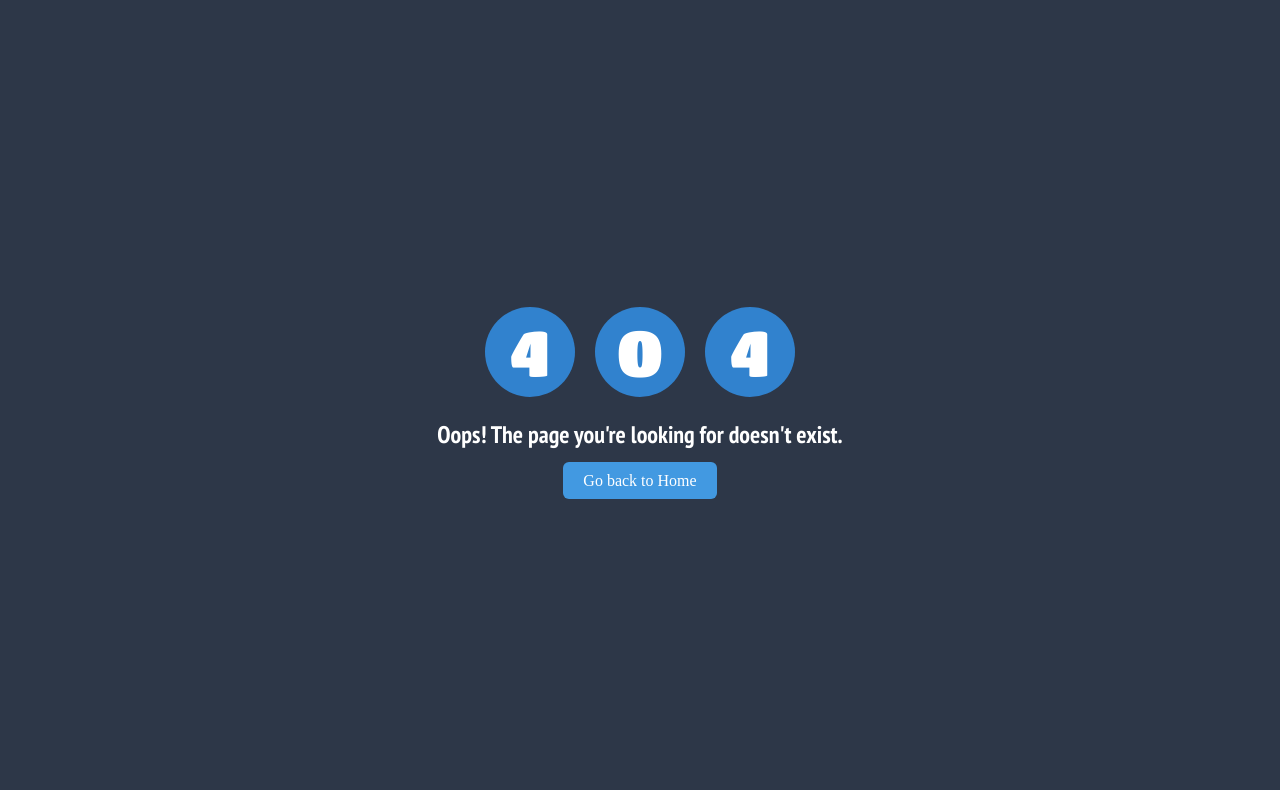
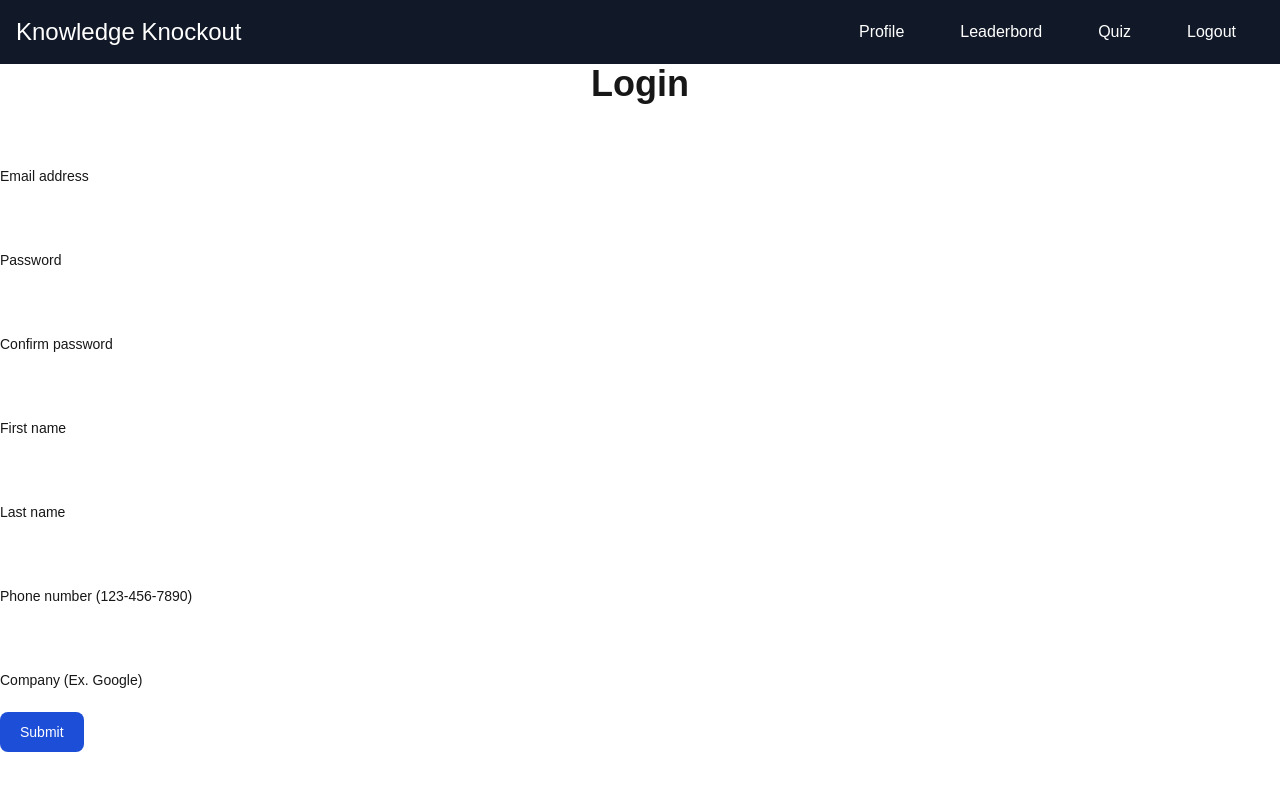
Before and after one commit to tmchuynh/knowledge_knockout, a Next.js app: page /login in a window 1280 px wide. Before the commit this address had no page. Shown: the top 790 px of the page. Built offline with nearby package versions, Linux system fonts and the light colour scheme; a web font is replaced by a local one.

Commit message:
fix pages

```diff
--- a/src/app/components/Header.tsx
+++ b/src/app/components/Header.tsx
@@ -7,8 +7,8 @@ import "../styles.css";
 const Header = () => {
 
     return (
-        <header className="p-4 bg-gray-900 text-white flex justify-between items-center">
-            <h1 className="text-2xl col-span-9">My App</h1>
+        <header className="p-4 mb-12 bg-gray-900 text-white flex justify-between items-center">
+            <h1 className="text-2xl col-span-9">Knowledge Knockout</h1>
             <nav>
                 <>
                     <Link className='p-7' href={`/${ 0 }/dashboard`}>Profile</Link>
--- a/src/app/leaderboard/[quiz]/page.tsx
+++ b/src/app/leaderboard/[quiz]/page.tsx
@@ -58,7 +58,7 @@ const LeaderboardPage: React.FC = () => {
     if ( !quizNameStr ) return <p>Loading...</p>;
 
     return (
-        <div className="leaderboard-page flex flex-col justify-center items-center min-h-screen px-6 py-4 lg:px-8 bg-gray-800 text-white rounded-lg">
+        <div className="leaderboard-page flex flex-col justify-center items-center min-h-screen px-6 py-4 lg:px-8 bg-gray-800 text-white">
             <h2 className="text-4xl font-extrabold mb-5 text-center">Leaderboard for {quizNameStr}</h2>
             {leaderboard && [...leaderboard.keys()].sort( ( a, b ) => a - b ).map( ( level ) => (
                 <div key={level} className="w-full mb-6">
--- a/src/app/leaderboard/page.tsx
+++ b/src/app/leaderboard/page.tsx
@@ -2,7 +2,7 @@
 
 "use client";
 
-import React, { useEffect, useState } from 'react';
+import React, { useState } from 'react';
 import { useRouter } from 'next/navigation';
 
 const LeaderboardSelectionPage: React.FC = () => {
--- /dev/null
+++ b/src/app/login/page.tsx
@@ -0,0 +1,79 @@
+"use client";
+
+import React from "react";
+import "../styles.css";
+import { useRouter } from "next/navigation";
+
+const LoginPage: React.FC = () => {
+    const router = useRouter();
+
+    const handleLogin = ( event: React.FormEvent<HTMLFormElement> ) => {
+        event.preventDefault();
+        const username = ( event.target as HTMLFormElement ).username.value;
+        const password = ( event.target as HTMLFormElement ).password.value;
+
+        // Assuming a login API endpoint
+        fetch( '/api/auth/login', {
+            method: 'POST',
+            headers: {
+                'Content-Type': 'application/json',
+            },
+            body: JSON.stringify( { username, password } ),
+        } )
+            .then( response => response.json() )
+            .then( data => {
+                if ( data.token ) {
+                    // Store the token in local storage
+                    localStorage.setItem( 'token', data.token );
+                    router.push( '/' );
+                } else {
+                    // Handle login failure
+                    alert( 'Invalid username or password' );
+                }
+            } );
+    };
+
+    return (
+        <div>
+            <h2 className="text-4xl font-extrabold mb-5 text-center pt-8">Login</h2>
+
+            <form className="mx-auto w-full p-10">
+                <div className="relative z-0 w-full mb-5 group">
+                    <input type="email" name="floating_email" id="floating_email" className="block py-2.5 px-0 w-full text-sm text-gray-900 bg-transparent border-0 border-b-2 border-gray-300 appearance-none dark:text-white dark:border-gray-600 dark:focus:border-blue-500 focus:outline-none focus:ring-0 focus:border-blue-600 peer" placeholder=" " required />
+                    <label htmlFor="floating_email" className="peer-focus:font-medium absolute text-sm text-gray-500 dark:text-gray-400 duration-300 transform -translate-y-6 scale-75 top-3 -z-10 origin-[0] peer-focus:start-0 rtl:peer-focus:translate-x-1/4 rtl:peer-focus:left-auto peer-focus:text-blue-600 peer-focus:dark:text-blue-500 peer-placeholder-shown:scale-100 peer-placeholder-shown:translate-y-0 peer-focus:scale-75 peer-focus:-translate-y-6">Email address</label>
+                </div>
+                <div className="relative z-0 w-full mb-5 group">
+                    <input type="password" name="floating_password" id="floating_password" className="block py-2.5 px-0 w-full text-sm text-gray-900 bg-transparent border-0 border-b-2 border-gray-300 appearance-none dark:text-white dark:border-gray-600 dark:focus:border-blue-500 focus:outline-none focus:ring-0 focus:border-blue-600 peer" placeholder=" " required />
+                    <label htmlFor="floating_password" className="peer-focus:font-medium absolute text-sm text-gray-500 dark:text-gray-400 duration-300 transform -translate-y-6 scale-75 top-3 -z-10 origin-[0] peer-focus:start-0 rtl:peer-focus:translate-x-1/4 peer-focus:text-blue-600 peer-focus:dark:text-blue-500 peer-placeholder-shown:scale-100 peer-placeholder-shown:translate-y-0 peer-focus:scale-75 peer-focus:-translate-y-6">Password</label>
+                </div>
+                <div className="relative z-0 w-full mb-5 group">
+                    <input type="password" name="repeat_password" id="floating_repeat_password" className="block py-2.5 px-0 w-full text-sm text-gray-900 bg-transparent border-0 border-b-2 border-gray-300 appearance-none dark:text-white dark:border-gray-600 dark:focus:border-blue-500 focus:outline-none focus:ring-0 focus:border-blue-600 peer" placeholder=" " required />
+                    <label htmlFor="floating_repeat_password" className="peer-focus:font-medium absolute text-sm text-gray-500 dark:text-gray-400 duration-300 transform -translate-y-6 scale-75 top-3 -z-10 origin-[0] peer-focus:start-0 rtl:peer-focus:translate-x-1/4 peer-focus:text-blue-600 peer-focus:dark:text-blue-500 peer-placeholder-shown:scale-100 peer-placeholder-shown:translate-y-0 peer-focus:scale-75 peer-focus:-translate-y-6">Confirm password</label>
+                </div>
+                <div className="grid md:grid-cols-2 md:gap-6">
+                    <div className="relative z-0 w-full mb-5 group">
+                        <input type="text" name="floating_first_name" id="floating_first_name" className="block py-2.5 px-0 w-full text-sm text-gray-900 bg-transparent border-0 border-b-2 border-gray-300 appearance-none dark:text-white dark:border-gray-600 dark:focus:border-blue-500 focus:outline-none focus:ring-0 focus:border-blue-600 peer" placeholder=" " required />
+                        <label htmlFor="floating_first_name" className="peer-focus:font-medium absolute text-sm text-gray-500 dark:text-gray-400 duration-300 transform -translate-y-6 scale-75 top-3 -z-10 origin-[0] peer-focus:start-0 rtl:peer-focus:translate-x-1/4 peer-focus:text-blue-600 peer-focus:dark:text-blue-500 peer-placeholder-shown:scale-100 peer-placeholder-shown:translate-y-0 peer-focus:scale-75 peer-focus:-translate-y-6">First name</label>
+                    </div>
+                    <div className="relative z-0 w-full mb-5 group">
+                        <input type="text" name="floating_last_name" id="floating_last_name" className="block py-2.5 px-0 w-full text-sm text-gray-900 bg-transparent border-0 border-b-2 border-gray-300 appearance-none dark:text-white dark:border-gray-600 dark:focus:border-blue-500 focus:outline-none focus:ring-0 focus:border-blue-600 peer" placeholder=" " required />
+                        <label htmlFor="floating_last_name" className="peer-focus:font-medium absolute text-sm text-gray-500 dark:text-gray-400 duration-300 transform -translate-y-6 scale-75 top-3 -z-10 origin-[0] peer-focus:start-0 rtl:peer-focus:translate-x-1/4 peer-focus:text-blue-600 peer-focus:dark:text-blue-500 peer-placeholder-shown:scale-100 peer-placeholder-shown:translate-y-0 peer-focus:scale-75 peer-focus:-translate-y-6">Last name</label>
+                    </div>
+                </div>
+                <div className="grid md:grid-cols-2 md:gap-6">
+                    <div className="relative z-0 w-full mb-5 group">
+                        <input type="tel" pattern="[0-9]{3}-[0-9]{3}-[0-9]{4}" name="floating_phone" id="floating_phone" className="block py-2.5 px-0 w-full text-sm text-gray-900 bg-transparent border-0 border-b-2 border-gray-300 appearance-none dark:text-white dark:border-gray-600 dark:focus:border-blue-500 focus:outline-none focus:ring-0 focus:border-blue-600 peer" placeholder=" " required />
+                        <label htmlFor="floating_phone" className="peer-focus:font-medium absolute text-sm text-gray-500 dark:text-gray-400 duration-300 transform -translate-y-6 scale-75 top-3 -z-10 origin-[0] peer-focus:start-0 rtl:peer-focus:translate-x-1/4 peer-focus:text-blue-600 peer-focus:dark:text-blue-500 peer-placeholder-shown:scale-100 peer-placeholder-shown:translate-y-0 peer-focus:scale-75 peer-focus:-translate-y-6">Phone number (123-456-7890)</label>
+                    </div>
+                    <div className="relative z-0 w-full mb-5 group">
+                        <input type="text" name="floating_company" id="floating_company" className="block py-2.5 px-0 w-full text-sm text-gray-900 bg-transparent border-0 border-b-2 border-gray-300 appearance-none dark:text-white dark:border-gray-600 dark:focus:border-blue-500 focus:outline-none focus:ring-0 focus:border-blue-600 peer" placeholder=" " required />
+                        <label htmlFor="floating_company" className="peer-focus:font-medium absolute text-sm text-gray-500 dark:text-gray-400 duration-300 transform -translate-y-6 scale-75 top-3 -z-10 origin-[0] peer-focus:start-0 rtl:peer-focus:translate-x-1/4 peer-focus:text-blue-600 peer-focus:dark:text-blue-500 peer-placeholder-shown:scale-100 peer-placeholder-shown:translate-y-0 peer-focus:scale-75 peer-focus:-translate-y-6">Company (Ex. Google)</label>
+                    </div>
+                </div>
+                <button type="submit" className="text-white bg-blue-700 hover:bg-blue-800 focus:ring-4 focus:outline-none focus:ring-blue-300 font-medium rounded-lg text-sm w-full sm:w-auto px-5 py-2.5 text-center dark:bg-blue-600 dark:hover:bg-blue-700 dark:focus:ring-blue-800">Submit</button>
+            </form>
+        </div>
+    );
+};
+
+export default LoginPage;
--- a/src/app/quiz/[name]/[level]/result/page.tsx
+++ b/src/app/quiz/[name]/[level]/result/page.tsx
@@ -1,7 +1,7 @@
 'use client';
 
 import { useEffect, useState } from 'react';
-import { useSearchParams, useRouter, usePathname } from 'next/navigation';
+import { useSearchParams, useRouter } from 'next/navigation';
 
 const ResultPage = () => {
     const searchParams = useSearchParams();
--- a/src/app/quiz/[name]/page.tsx
+++ b/src/app/quiz/[name]/page.tsx
@@ -1,8 +1,8 @@
 "use client";
 
-import React, { useState, useEffect, use } from 'react';
+import React, { useState } from 'react';
 import { useRouter } from 'next/navigation'; // use `next/navigation` for App Router
-import { ProgressItem, Score } from '@/types';
+import { Progress, Score } from '@/types';
 
 interface QuizDifficultyPageProps {
     params: {
@@ -13,7 +13,7 @@ interface QuizDifficultyPageProps {
 const QuizDifficultyPage: React.FC<QuizDifficultyPageProps> = props => {
     // const { slug: quizId } = params;
     const router = useRouter();
-    const [progress, setProgress] = useState<ProgressItem[]>( [] );
+    const [progress, setProgress] = useState<Progress[]>( [] );
     const [userScores, setUserScores] = useState<Score[]>( [] );
     const [quizData, setQuizData] = useState<any>( null );
     const [difficultyLevels, setDifficultyLevels] = useState<number[]>( [] );
```
Also changed, not shown: src/app/[id]/dashboard/page.tsx (+4 -6 lines), src/app/quiz/page.tsx (+4 -7 lines), src/app/register/page.tsx (added).
